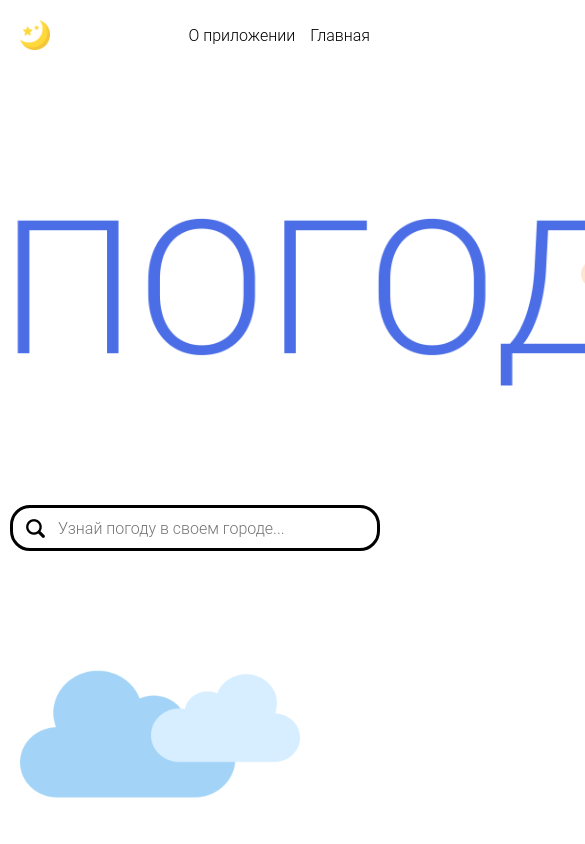
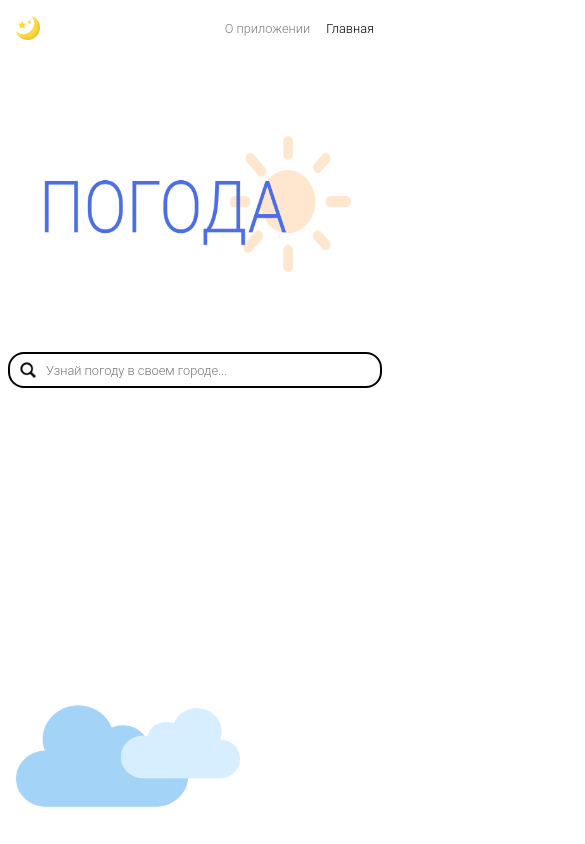
Before and after one commit to AidaChernyavskaya/weather-app, a React (Create React App) app: page / in a window 390 px wide. Shown: the top 844 px of the page, 585 px wide, since content can reach past the window. Built offline with nearby package versions, Linux system fonts and the light colour scheme.

Commit message:
Main page layout done

```diff
--- a/src/components/Navbar/Navbar.jsx
+++ b/src/components/Navbar/Navbar.jsx
@@ -4,14 +4,14 @@ import ToDarkTheme from "../../icons/to-dark-theme.png";
 import Logo from "../../icons/logo.png";
 import {Link} from 'react-router-dom';
 
-const Navbar = ({logo}) => {
+const Navbar = ({logo, page}) => {
     return (
         <div className={styles.navbar}>
             <input type={'image'} src={ToDarkTheme} className={styles.navbar__theme} alt={''}/>
             {logo && <input type={'image'} src={Logo} className={styles.navbar__logo} alt={''}/>}
             <div className={styles.navbar__links}>
-                <Link to={'/about'}>О приложении</Link>
-                <Link to={'/'}>Главная</Link>
+                <Link to={'/about'} className={page === 'about' ? styles.active : undefined}>О приложении</Link>
+                <Link to={'/'} className={page === 'main' ? styles.active : undefined}>Главная</Link>
             </div>
         </div>
     );
--- a/src/components/Navbar/Navbar.module.css
+++ b/src/components/Navbar/Navbar.module.css
@@ -25,12 +25,19 @@
 }
 .navbar__links a {
   text-decoration: none;
-  color: black;
+  color: #7b7b7b;
   font-weight: 300;
   font-size: 1.6rem;
 }
 .navbar__links a:not(:last-child) {
-  margin-right: 1.5rem;
+  margin-right: 2rem;
+}
+.navbar__links a:hover {
+  color: black;
+}
+
+.active {
+  color: black !important;
 }
 
 /*# sourceMappingURL=Navbar.module.css.map */
--- a/src/components/Navbar/Navbar.module.sass
+++ b/src/components/Navbar/Navbar.module.sass
@@ -21,8 +21,13 @@
     grid-column: 3/4
     & a
       text-decoration: none
-      color: black
+      color: #7b7b7b
       font-weight: 300
       font-size: 1.6rem
       &:not(:last-child)
-        margin-right: 1.5rem
+        margin-right: 2rem
+      &:hover
+        color: black
+
+.active
+  color: black !important
--- a/src/pages/About.jsx
+++ b/src/pages/About.jsx
@@ -4,7 +4,7 @@ import Navbar from "../components/Navbar/Navbar";
 const About = () => {
     return (
         <div>
-            <Navbar logo={true}/>
+            <Navbar logo={true} page={'about'}/>
             <p className={'about'}>Данное приложение сделано в учебных целях...</p>
         </div>
 
--- a/src/pages/Forecast.jsx
+++ b/src/pages/Forecast.jsx
@@ -52,7 +52,7 @@ const Forecast = () => {
 
     return (
         <div className="App">
-            <Navbar logo={true}/>
+            <Navbar logo={true} page={'forecast'}/>
             <SearchField text={'Поиск...'} setName={setName} name={name} places={places} setPlaces={setPlaces}/>
             {isLoading
                 ? <Loader/>
--- a/src/pages/Main.jsx
+++ b/src/pages/Main.jsx
@@ -23,7 +23,7 @@ const Main = () => {
 
     return (
         <div>
-            <Navbar logo={false}/>
+            <Navbar logo={false} page={'main'}/>
             <input type={'image'} src={LogoBig} alt={''} className={'logo'}/>
             <SearchField
                 text={'Узнай погоду в своем городе...'}
--- a/src/styles/App.css
+++ b/src/styles/App.css
@@ -7,6 +7,11 @@
 html {
   font-size: 62.5%;
   font-family: "Roboto Light", sans-serif;
+}
+@media (max-width: 600px) {
+  html {
+    font-size: 50%;
+  }
 }
 
 .interval {
@@ -68,5 +73,30 @@ html {
   display: block;
   margin: 0 auto 5rem auto;
 }
+@media (max-width: 950px) {
+  .logo {
+    width: 75rem;
+    height: 29rem;
+  }
+}
+@media (max-width: 750px) {
+  .logo {
+    width: 55rem;
+    height: 22rem;
+  }
+}
+@media (max-width: 600px) {
+  .logo {
+    margin-bottom: 10rem;
+    margin-top: 5rem;
+  }
+}
+@media (max-width: 450px) {
+  .logo {
+    width: 39rem;
+    height: 17rem;
+    margin-top: 10rem;
+  }
+}
 
 /*# sourceMappingURL=App.css.map */
--- a/src/styles/App.sass
+++ b/src/styles/App.sass
@@ -6,6 +6,8 @@
 html
   font-size: 62.5%
   font-family: "Roboto Light", sans-serif
+  @media (max-width: 600px)
+    font-size: 50%
 
 .interval
   height: 3rem
@@ -50,11 +52,22 @@ html
   font-size: 2rem
   text-align: center
 
-
-
 .logo
   width: 95rem
   height: 35rem
   cursor: default
   display: block
   margin: 0 auto 5rem auto
+  @media (max-width: 950px)
+    width: 75rem
+    height: 29rem
+  @media (max-width: 750px)
+    width: 55rem
+    height: 22rem
+  @media (max-width: 600px)
+    margin-bottom: 10rem
+    margin-top: 5rem
+  @media (max-width: 450px)
+    width: 39rem
+    height: 17rem
+    margin-top: 10rem
```
Also changed, not shown: 2 other files (tests, documents, lock files or other folders).
